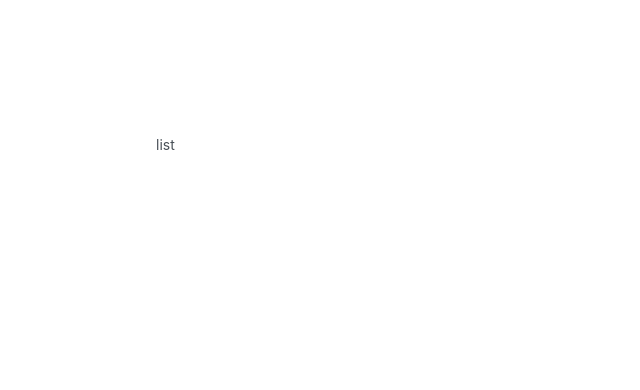
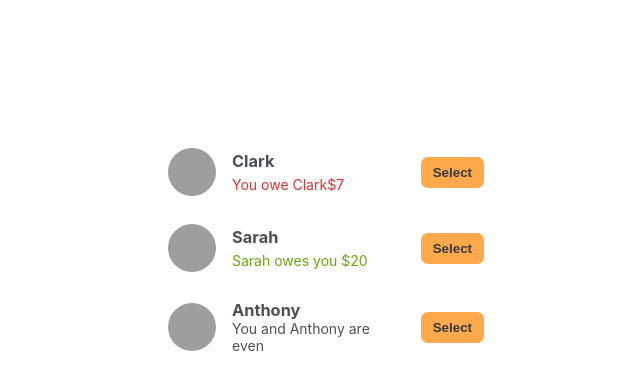
Before and after one commit to SudeepBohora/Eat-N-Split, a React (Create React App) app: page / in a window 1280 px wide. Shown: the top 390 px of the page, without its empty margins (74-714 px from the left). Built offline with nearby package versions, Linux system fonts and the light colour scheme; grey boxes are pictures that could not be loaded.

Commit message:
list of friends added

```diff
--- a/src/App.js
+++ b/src/App.js
@@ -30,5 +30,35 @@ export default function App() {
 }
 
 function FriendList() {
-  return <ul>list</ul>;
+  const friends = initialFriends;
+
+  return (
+    <ul>
+      {friends.map((friend) => (
+        <Friend friend={friend} key={friend.id} />
+      ))}
+    </ul>
+  );
 }
+
+function Friend({ friend }) {
+  return (
+    <li>
+      <img src={friend.image} alt={friend.name} />
+      <h3>{friend.name}</h3>
+      {friend.balance < 0 && (
+        <p className="red">
+          You owe {friend.name}${Math.abs(friend.balance)}
+        </p>
+      )}
+      {friend.balance > 0 && (
+        <p className="green">
+          {friend.name} owes you ${Math.abs(friend.balance)}
+        </p>
+      )}
+      {friend.balance === 0 && <p>You and {friend.name} are even</p>}
+
+      <button className="button">Select</button>
+    </li>
+  );
+}
```
